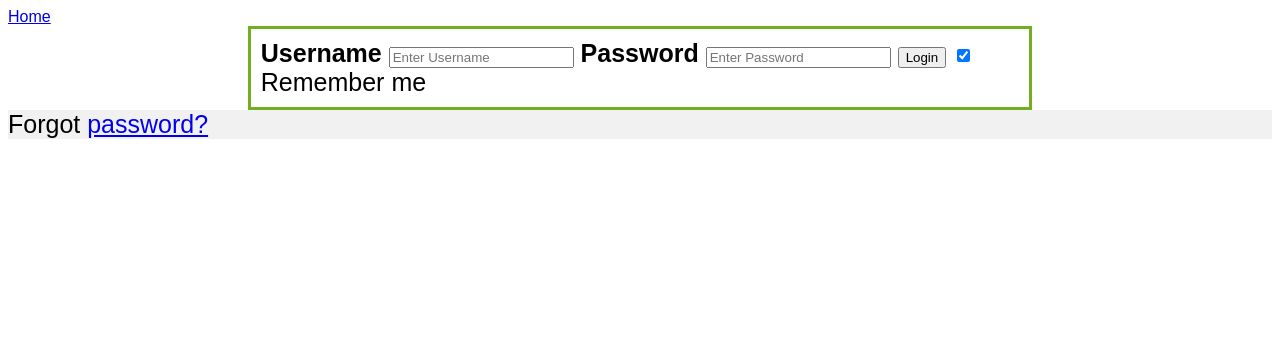
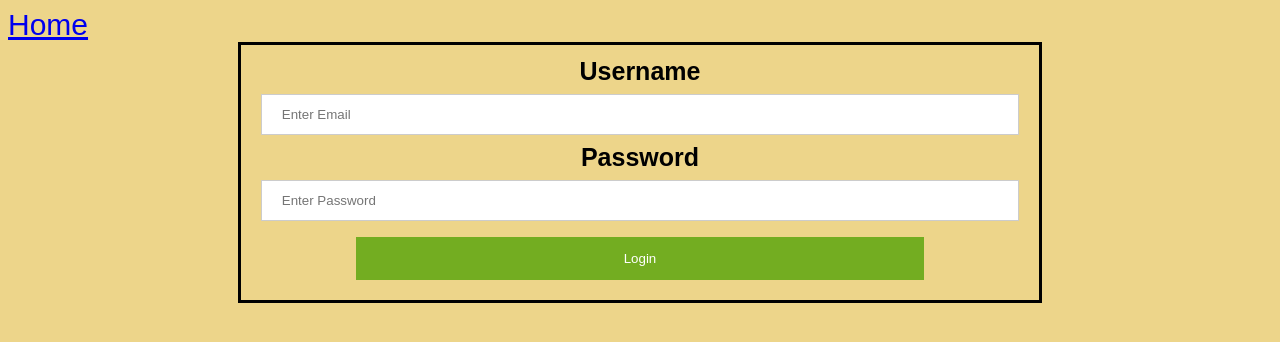
Before and after one commit to 466-hmps/groupproject, a PHP site: page /login.php in a window 1280 px wide. Shown: the top 342 px of the page. Run offline with PHP 8.4, Linux system fonts and the light colour scheme.

Commit message:
Add design and overall aesthetics to login page.

```diff
--- a/login.php
+++ b/login.php
@@ -6,11 +6,33 @@
         h2 {text-align: center;}
         div {text-allign: center; font-size: 25px;}
         p {font-size: 20px;}
+		a {font-size: 30px;}
+		input[type=text], input[type=password] {
+  			width: 100%;
+  			padding: 12px 20px;
+  			margin: 8px 0;
+  			display: inline-block;
+  			border: 1px solid #ccc;
+  			box-sizing: border-box;
+		}
+		button{
+			padding: 14px 20px;
+  			margin: 8px 0;
+			width: 75%;
+			background-color: #73AD21;
+			border: none;
+			color: white;
+		}
         .login {
+			display: flex;
+			flex-wrap: wrap;
             margin:auto;
             width: 60%;
-            border: 3px solid #73AD21;
-            padding: 10px;
+            border: 3px solid black;
+			padding: 12px 20px;
+			justify-content: center;
+			align-items: center;
+			margin-bottom: 20px;
         }
 
         body{font-family: Copperplate, Papyrus, fantasy;}
@@ -20,28 +42,24 @@
     <meta http-equiv="X-UA-Compatible" content="IE=edge">
     <meta name="viewport" content="width=device-width, initial-scale=1.0">
 
+	<body style="background-color:#edd58a;"></body>
 
     <title>466 Group Project</title>
 </head>
 <body>
 <a href = "http://students.cs.niu.edu/~z1895440/466Final.php">Home</a>
-<form action="" method="post">
+<form action="http://students.cs.niu.edu/~z1895440/466Final.php" method="POST">
 <div class="login" style="">
       <label for="uname"><b>Username</b></label>
-      <input type="text" placeholder="Enter Username" name="uname" required>
+      <input type="text" placeholder="Enter Email" name="uemail" required>
 
       <label for="psw"><b>Password</b></label>
-      <input type="password" placeholder="Enter Password" name="psw" required>
+      <input type="password" placeholder="Enter Password" name="pswrd" required>
 
       <button type="submit">Login</button>
-      <label>
-        <input type="checkbox" checked="checked" name="remember"> Remember me
-      </label>
+
     </div>
 
-    <div style="background-color:#f1f1f1">
-      <span class="psw">Forgot <a href="#">password?</a></span>
-    </div>
   </form>
 
 </body>
```
